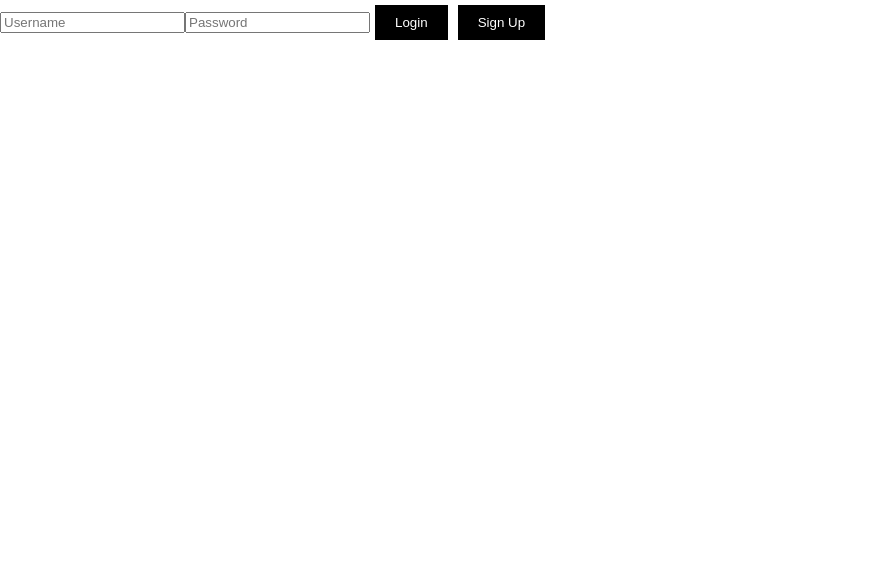
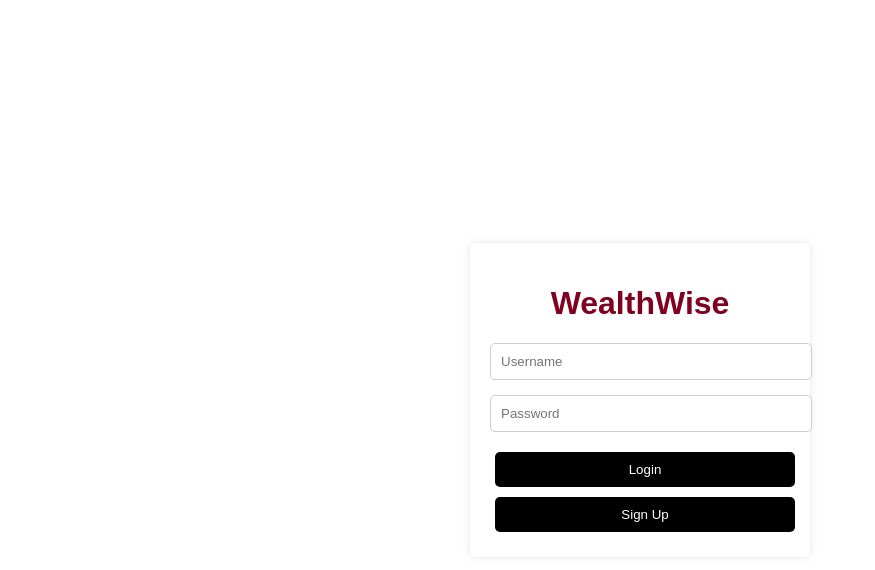
Before and after one commit to glebtep/CAPSTONE, a React (Create React App) app in the folder frontend/: page /#/login in a window 1280 px wide. Before the commit this address led to /login. Shown: the top 570 px of the page, without its empty margins (0-875 px from the left). Built offline with nearby package versions, Linux system fonts and the light colour scheme.

Commit message:
Improved login & signup

```diff
--- a/frontend/src/App.js
+++ b/frontend/src/App.js
@@ -1,6 +1,6 @@
 import React, { useState, useEffect } from "react";
 import {
-  BrowserRouter as Router,
+  HashRouter as Router,
   Route,
   Routes,
   Navigate,
@@ -17,9 +17,7 @@ function App() {
 
   useEffect(() => {
     const token = localStorage.getItem("token");
-    if (token) {
-      setIsLoggedIn(true);
-    }
+    setIsLoggedIn(!!token);
   }, []);
 
   return (
@@ -30,7 +28,10 @@ function App() {
           element={isLoggedIn ? <Homepage /> : <Navigate to="/login" />}
           exact
         />
-        <Route path="/login" element={<Login />} />
+        <Route
+          path="/login"
+          element={<Login setIsLoggedIn={setIsLoggedIn} />}
+        />
         <Route
           path="/portfolio"
           element={isLoggedIn ? <MyPortfolio /> : <Navigate to="/login" />}
--- a/frontend/src/components/Homepage.js
+++ b/frontend/src/components/Homepage.js
@@ -22,7 +22,9 @@ const Homepage = () => {
 
     const fetchStocks = async () => {
       try {
-        const response = await axios.get("http://127.0.0.1:5000/all-stocks");
+        const response = await axios.get(
+          "http://mcsbt-integration-glebtep.oa.r.appspot.com/all-stocks"
+        );
         const parsedData = parseCSV(response.data);
         setAllStocks(parsedData);
         setFilteredStocks(parsedData);
@@ -48,10 +50,13 @@ const Homepage = () => {
     // Ensure quantity is a positive number before sending the request
     if (quantity > 0) {
       try {
-        await axios.post("http://127.0.0.1:5000/add-to-portfolio", {
-          symbol,
-          quantity,
-        });
+        await axios.post(
+          "http://mcsbt-integration-glebtep.oa.r.appspot.com/add-to-portfolio",
+          {
+            symbol,
+            quantity,
+          }
+        );
         navigate("/portfolio"); // Redirect to portfolio page to view added stock
       } catch (error) {
         console.error("Error adding stock to portfolio:", error);
@@ -68,8 +73,10 @@ const Homepage = () => {
 
   return (
     <div>
-      <h1>Welcome to WealthWise</h1>
-      <p>Your trusted platform for managing your investment portfolio.</p>
+      <h1 style={{ textAlign: "center" }}>Welcome to WealthWise</h1>
+      <p style={{ textAlign: "center" }}>
+        Your trusted platform for managing your investment portfolio.
+      </p>
 
       <div>
         <input
--- a/frontend/src/components/Login.js
+++ b/frontend/src/components/Login.js
@@ -2,7 +2,7 @@ import React, { useState } from "react";
 import axios from "axios";
 import { useNavigate } from "react-router-dom";
 
-function Login() {
+function Login({ setIsLoggedIn }) {
   const [name, setName] = useState("");
   const [password, setPassword] = useState("");
 
@@ -11,13 +11,17 @@ function Login() {
   const handleLogin = async (e) => {
     e.preventDefault();
     try {
-      const response = await axios.post("http://127.0.0.1:5000/login", {
+      const response = await axios.post(
+        "http://mcsbt-integration-glebtep.oa.r.appspot.com/login",
+        {
           name,
           password,
-      });
+        }
+      );
       console.log(response.data.message);
       // Redirect to homepage or another protected route
       localStorage.setItem("token", response.data.access_token);
+      setIsLoggedIn(true);
       // Redirect to homepage or another protected route
       navigate("/");
     } catch (error) {
@@ -31,25 +35,36 @@ function Login() {
   };
 
   return (
-    <div>
+    <div className="form-container">
+      <div className="form-box">
+        <h1 style={{ textAlign: "center" }}>WealthWise</h1>
         <form onSubmit={handleLogin}>
           <input
             type="text"
             value={name}
             onChange={(e) => setName(e.target.value)}
             placeholder="Username"
+            className="form-field"
           />
           <input
             type="password"
             value={password}
             onChange={(e) => setPassword(e.target.value)}
             placeholder="Password"
+            className="form-field"
           />
-        <button type="submit">Login</button>
-        <button type="button" onClick={() => navigate("/signup")}>
+          <button type="submit" className="form-button">
+            Login
+          </button>
+          <button
+            type="button"
+            onClick={() => navigate("/signup")}
+            className="form-button"
+          >
             Sign Up
           </button>
         </form>
+      </div>
     </div>
   );
 }
--- a/frontend/src/components/MyPortfolio.js
+++ b/frontend/src/components/MyPortfolio.js
@@ -34,11 +34,14 @@ const MyPortfolio = () => {
   useEffect(() => {
     const fetchPortfolioData = async () => {
       try {
-        const response = await axios.get(`http://127.0.0.1:5000/portfolio`, {
+        const response = await axios.get(
+          `http://mcsbt-integration-glebtep.oa.r.appspot.com/portfolio`,
+          {
             headers: {
               Authorization: `Bearer ${localStorage.getItem("token")}`,
             },
-        });
+          }
+        );
         const portfolioData = response.data.portfolio || [];
         setPortfolio(portfolioData);
         calculateTotalPortfolioValue(portfolioData);
@@ -52,9 +55,12 @@ const MyPortfolio = () => {
 
   const deleteStock = async (symbol) => {
     try {
-      await axios.post(`http://127.0.0.1:5000/delete-from-portfolio`, {
+      await axios.post(
+        `http://mcsbt-integration-glebtep.oa.r.appspot.com/delete-from-portfolio`,
+        {
           symbol,
-      });
+        }
+      );
       const updatedPortfolio = portfolio.filter(
         (item) => item.symbol !== symbol
       );
@@ -67,10 +73,13 @@ const MyPortfolio = () => {
 
   const addMoreStock = async (symbol, quantity) => {
     try {
-      await axios.post(`http://127.0.0.1:5000p/add-to-portfolio`, {
+      await axios.post(
+        `http://mcsbt-integration-glebtep.oa.r.appspot.com/add-to-portfolio`,
+        {
           symbol,
           quantity,
-      });
+        }
+      );
       const updatedPortfolio = portfolio.map((item) => {
         if (item.symbol === symbol) {
           return { ...item, quantity: item.quantity + quantity };
@@ -86,22 +95,37 @@ const MyPortfolio = () => {
 
   return (
     <div className="main-content">
-      <h1>My Portfolio</h1>
+      <h1 style={{ textAlign: "center" }}>Welcome to WealthWise</h1>
+      <p style={{ textAlign: "center" }}>
+        Your trusted platform for managing your investment portfolio.
+      </p>
+      <h2 style={{ textAlign: "center" }}>My Portfolio</h2>
+      <div
+        style={{
+          display: "flex",
+          flexDirection: "column",
+          alignItems: "center",
+        }}
+      >
         {portfolio.map((item, index) => (
           <div key={index} style={{ marginBottom: "10px" }}>
             <Link to={`/symbol/${item.symbol}`}>
               <button style={{ marginRight: "5px" }}>{item.symbol}</button>
             </Link>
             <span style={{ marginRight: "15px" }}>
-            {" "}
               Quantity: {item.quantity}
             </span>
-          <button onClick={() => addMoreStock(item.symbol, 1)}>Add More</button>
+            <button onClick={() => addMoreStock(item.symbol, 1)}>
+              Add More
+            </button>
             <button onClick={() => deleteStock(item.symbol)}>Delete</button>
           </div>
         ))}
+      </div>
       <br />
-      <p>Total Portfolio Value: ${totalPortfolioValue.toFixed(2)}</p>
+      <p style={{ textAlign: "center" }}>
+        Total Portfolio Value: ${totalPortfolioValue.toFixed(2)}
+      </p>
       <br />
       <Link to="/">
         <button style={{ cursor: "pointer" }}>Go to Homepage</button>
--- a/frontend/src/components/Signup.js
+++ b/frontend/src/components/Signup.js
@@ -8,10 +8,13 @@ function Signup() {
   const handleSignup = async (e) => {
     e.preventDefault();
     try {
-      const response = await axios.post("http://127.0.0.1:5000/signup", {
+      const response = await axios.post(
+        "http://mcsbt-integration-glebtep.oa.r.appspot.com/signup",
+        {
           name,
           password,
-      });
+        }
+      );
       console.log(response.data.message);
       window.location.href = "/login";
       // Redirect to login page or elsewhere after successful signup
@@ -24,22 +27,29 @@ function Signup() {
   };
 
   return (
-    <div>
+    <div className="form-container">
+      <div className="form-box">
+        <h1 style={{ textAlign: "center" }}>WealthWise</h1>
         <form onSubmit={handleSignup}>
           <input
             type="text"
             value={name}
             onChange={(e) => setName(e.target.value)}
             placeholder="Username"
+            className="form-field"
           />
           <input
             type="password"
             value={password}
             onChange={(e) => setPassword(e.target.value)}
             placeholder="Password"
+            className="form-field"
           />
-        <button type="submit">Sign Up</button>
+          <button type="submit" className="form-button">
+            Sign Up
+          </button>
         </form>
+      </div>
     </div>
   );
 }
--- a/frontend/src/components/Symbol.js
+++ b/frontend/src/components/Symbol.js
@@ -52,7 +52,7 @@ function Symbol() {
     const fetchData = async () => {
       try {
         const response = await axios.get(
-          `http://127.0.0.1:5000/symbol/${symbol}`
+          `http://mcsbt-integration-glebtep.oa.r.appspot.com/symbol/${symbol}`
         );
         const sortedData = response.data.data.reverse();
         setSymbolData({ ...response.data, data: sortedData });
@@ -68,11 +68,15 @@ function Symbol() {
 
   return (
     <div>
-      <h1>Stock Details for: {symbolData.symbol}</h1>
+      <h1 style={{ textAlign: "center" }}>Welcome to WealthWise</h1>
+      <p style={{ textAlign: "center" }}>
+        Your trusted platform for managing your investment portfolio.
+      </p>
+      <h2>Stock Details for: {symbolData.symbol}</h2>
       <p>Last Refreshed: {symbolData.last_refreshed}</p>
       <p>Latest Close Price: {symbolData.latest_close_price}</p>
       <p>Volume: {symbolData.volume}</p>
-      <h2>Stock Price History</h2>
+      <h3>Stock Price History</h3>
       <StockGraph data={symbolData.data} />
       <Link to="/">
         <button style={{ cursor: "pointer" }}>Go to Homepage</button>
--- a/frontend/src/styles/AppStyles.css
+++ b/frontend/src/styles/AppStyles.css
@@ -183,3 +183,41 @@ input[type="number"] {
 .add-to-portfolio-btn {
   padding: 5px 10px; /* Adjust padding as needed */
 }
+
+/* CSS for login and signup pages */
+/* Add these styles to your CSS file */
+.form-container {
+  display: flex;
+  justify-content: center;
+  align-items: center;
+  height: 100vh;
+}
+
+.form-box {
+  width: 300px;
+  padding: 20px;
+  box-shadow: 0 0 10px rgba(0, 0, 0, 0.1);
+  border-radius: 5px;
+}
+
+.form-field {
+  width: 100%;
+  padding: 10px;
+  margin-bottom: 15px;
+  border-radius: 5px;
+  border: 1px solid #ccc;
+}
+
+.form-button {
+  width: 100%;
+  padding: 10px;
+  border-radius: 5px;
+  border: none;
+  background-color: #000000; /* Black background for the button */
+  color: #ffffff; /* White text */
+  cursor: pointer;
+}
+
+.form-button:hover {
+  background-color: #800020; /* Burgundy for button hover */
+}
```
Also changed, not shown: 2 other files (tests, documents, lock files or other folders). Lines whose indentation alone changed are shown as unchanged.
